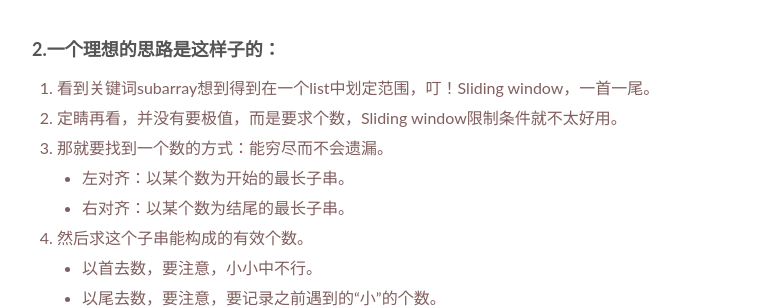
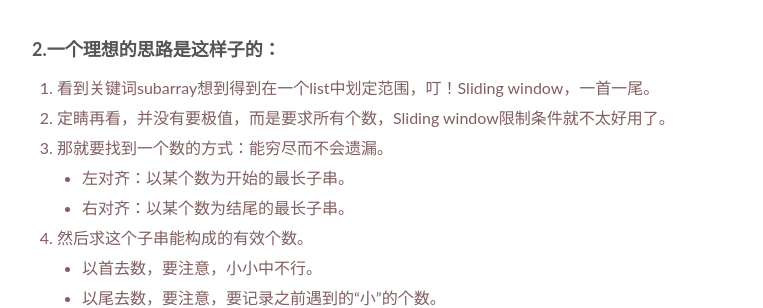
Before and after one commit to WillWang-X/willwang-x.github.io, a Jekyll site: the page built from _posts/2018-03-05-left-and-right.md, in a window 1280 px wide. Shown: the part 871-1179 px from the top of the page, without its empty margins (258-1021 px from the left). Built offline with Jekyll 4.4.1, drawn with Linux system fonts in a browser that asks for light colours.

Commit message:
left-and-right added

```diff
--- a/_posts/2018-03-05-left-and-right.md
+++ b/_posts/2018-03-05-left-and-right.md
@@ -38,7 +38,7 @@ Explanation: There are three subarrays that meet the requirements: [2], [2, 1],
 ### 2.一个理想的思路是这样子的：
 
 1. 看到关键词subarray想到得到在一个list中划定范围，叮！Sliding window，一首一尾。
-2. 定睛再看，并没有要极值，而是要求个数，Sliding window限制条件就不太好用。
+2. 定睛再看，并没有要极值，而是要求所有个数，Sliding window限制条件就不太好用了。
 3. 那就要找到一个数的方式：能穷尽而不会遗漏。
 	- 左对齐：以某个数为开始的最长子串。
 	- 右对齐：以某个数为结尾的最长子串。
```
